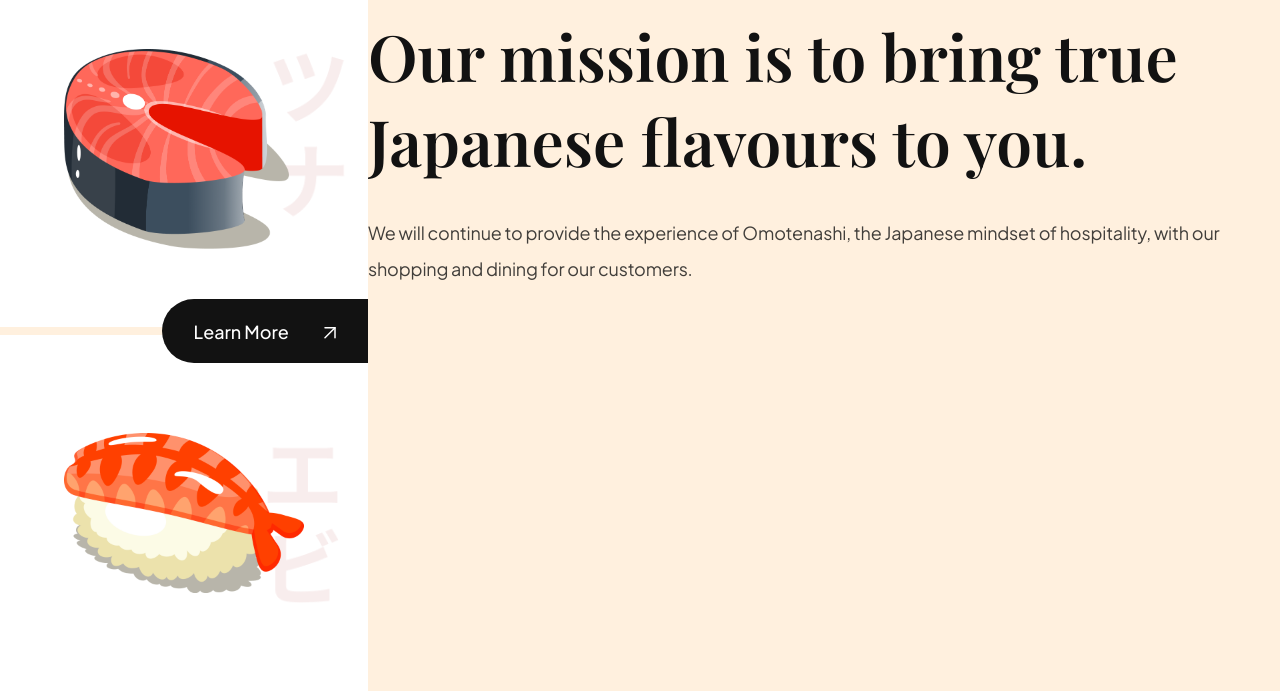
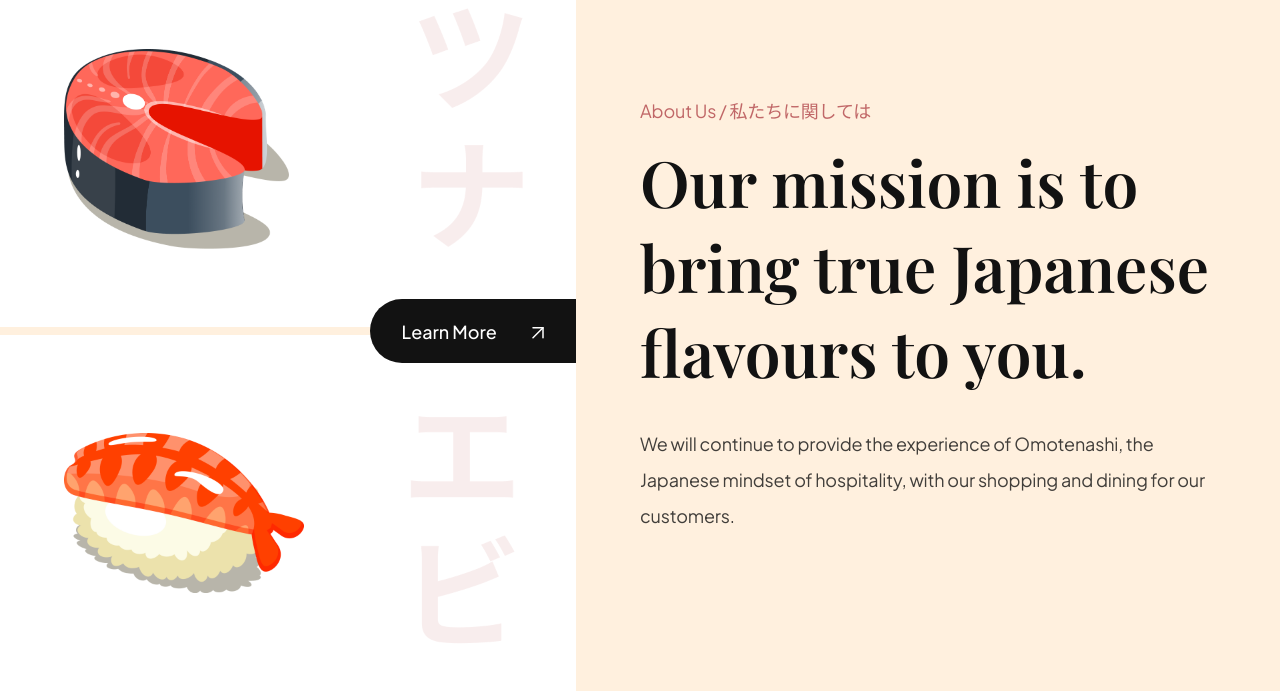
Before and after one commit to Amirhosein-Imani/sushi-themed-website, a website built with Vite: page index.html in a window 1280 px wide. Shown: the part 827-1518 px from the top of the page. Built offline with nearby package versions, Linux system fonts and the light colour scheme.

Commit message:
about-us content--commit

```diff
--- a/css/sections/about.css
+++ b/css/sections/about.css
@@ -55,3 +55,10 @@
     object-fit: contain;
     margin-left: 32px;
 }
+.about-us__content{
+    padding: 64px;
+    display: flex;
+    flex: 1;
+    flex-direction: column;
+    justify-content: center;
+}
```
